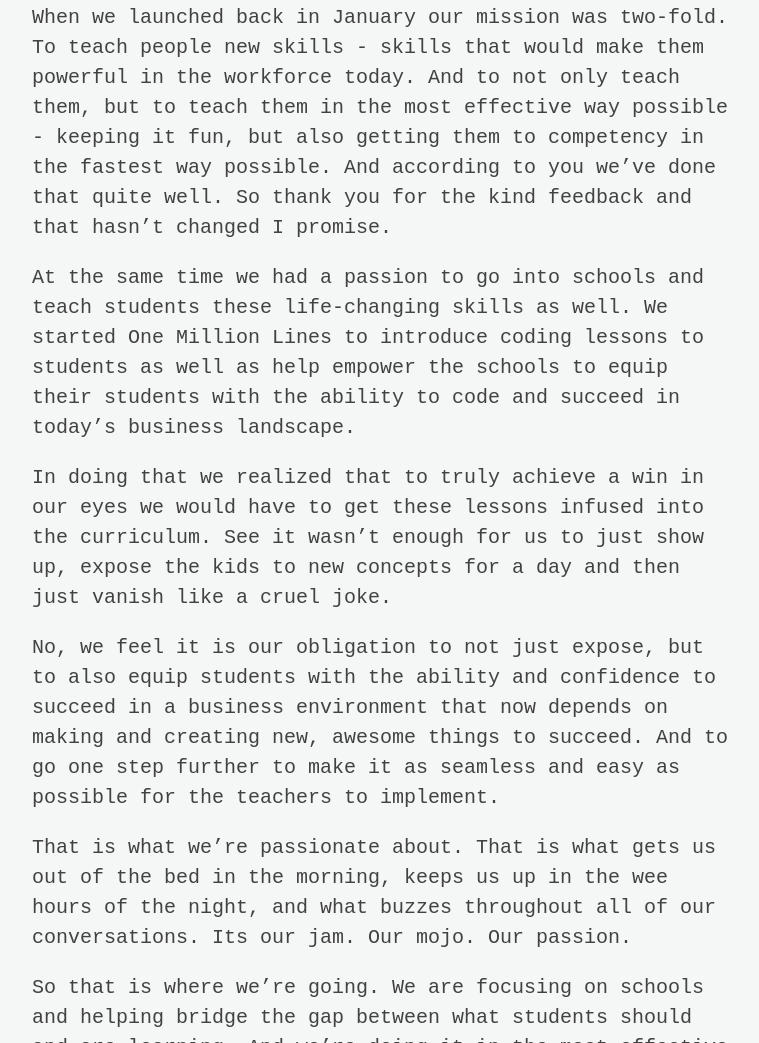
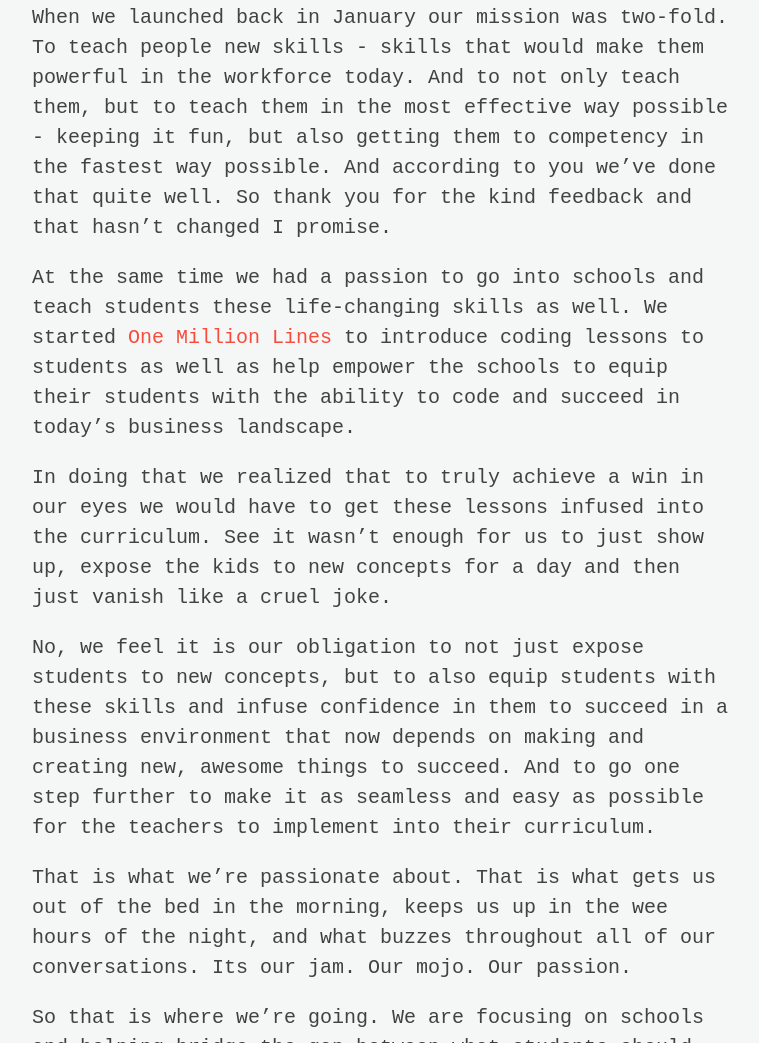
Before and after one commit to MASSIVE-Academy/MASSIVE-Academy.github.io, a plain HTML site: page index.html in a window 1280 px wide. Shown: the part 493-1536 px from the top of the page, without its empty margins (258-1017 px from the left). Drawn offline with Linux system fonts and the light colour scheme; a script that the page names is missing.

Commit message:
"put in link to OML"

```diff
--- a/index.html
+++ b/index.html
@@ -66,11 +66,11 @@
 
       <p>When we launched back in January our mission was two-fold. To teach people new skills - skills that would make them powerful in the workforce today. And to not only teach them, but to teach them in the most effective way possible - keeping it fun, but also getting them to competency in the fastest way possible. And according to you we’ve done that quite well. So thank you for the kind feedback and that hasn’t changed I promise.</p>
 
-      <p>At the same time we had a passion to go into schools and teach students these life-changing skills as well. We started One Million Lines to introduce coding lessons to students as well as help empower the schools to equip their students with the ability to code and succeed in today’s business landscape.</p>
+      <p>At the same time we had a passion to go into schools and teach students these life-changing skills as well. We started <a href="http://www.tallahassee.com/story/news/education/2014/05/29/springwood-students-learn-basics-coding/9753709/" target="_blank">One Million Lines</a> to introduce coding lessons to students as well as help empower the schools to equip their students with the ability to code and succeed in today’s business landscape.</p>
 
       <p>In doing that we realized that to truly achieve a win in our eyes we would have to get these lessons infused into the curriculum. See it wasn’t enough for us to just show up, expose the kids to new concepts for a day and then just vanish like a cruel joke.
 
-      <p>No, we feel it is our obligation to not just expose, but to also equip students with the ability and confidence to succeed in a business environment that now depends on making and creating new, awesome things to succeed. And to go one step further to make it as seamless and easy as possible for the teachers to implement.</p>
+      <p>No, we feel it is our obligation to not just expose students to new concepts, but to also equip students with these skills and infuse confidence in them to succeed in a business environment that now depends on making and creating new, awesome things to succeed. And to go one step further to make it as seamless and easy as possible for the teachers to implement into their curriculum.</p>
 
       <p>That is what we’re passionate about. That is what gets us out of the bed in the morning, keeps us up in the wee hours of the night, and what buzzes throughout all of our conversations. Its our jam. Our mojo. Our passion.</p>
 
```
